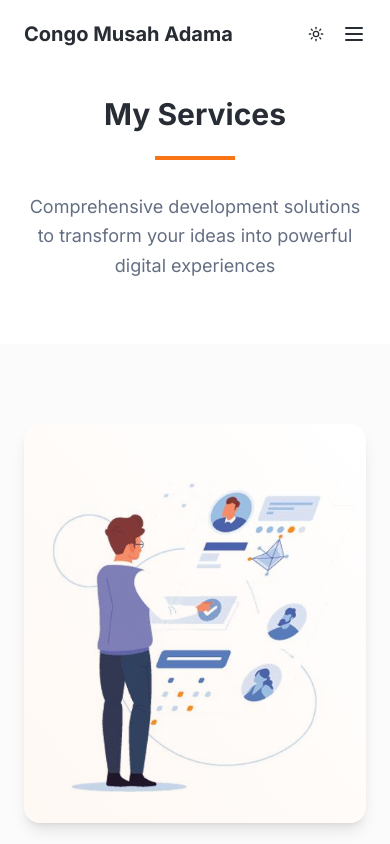
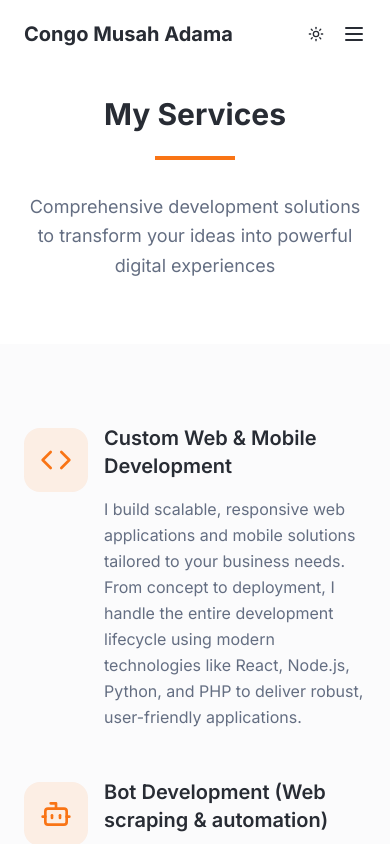
Before and after one commit to CongoMusahAdama/portfolio, a React (Vite) app: page /services in a window 390 px wide. Shown: the top 844 px of the page. Built offline with nearby package versions, Linux system fonts and the light colour scheme.

Commit message:
feat: Conditionally display image on Services page
Show image on Services page for web view, hide it on mobile view.

```diff
--- a/src/pages/Services.tsx
+++ b/src/pages/Services.tsx
@@ -179,7 +179,7 @@ const Services = () => {
 
             {/* Services Image */}
             <motion.div
-              className="flex justify-center lg:justify-end order-first lg:order-last"
+              className="hidden lg:flex justify-center lg:justify-end order-first lg:order-last"
               variants={imageVariants}
             >
               <div className="relative">
```
